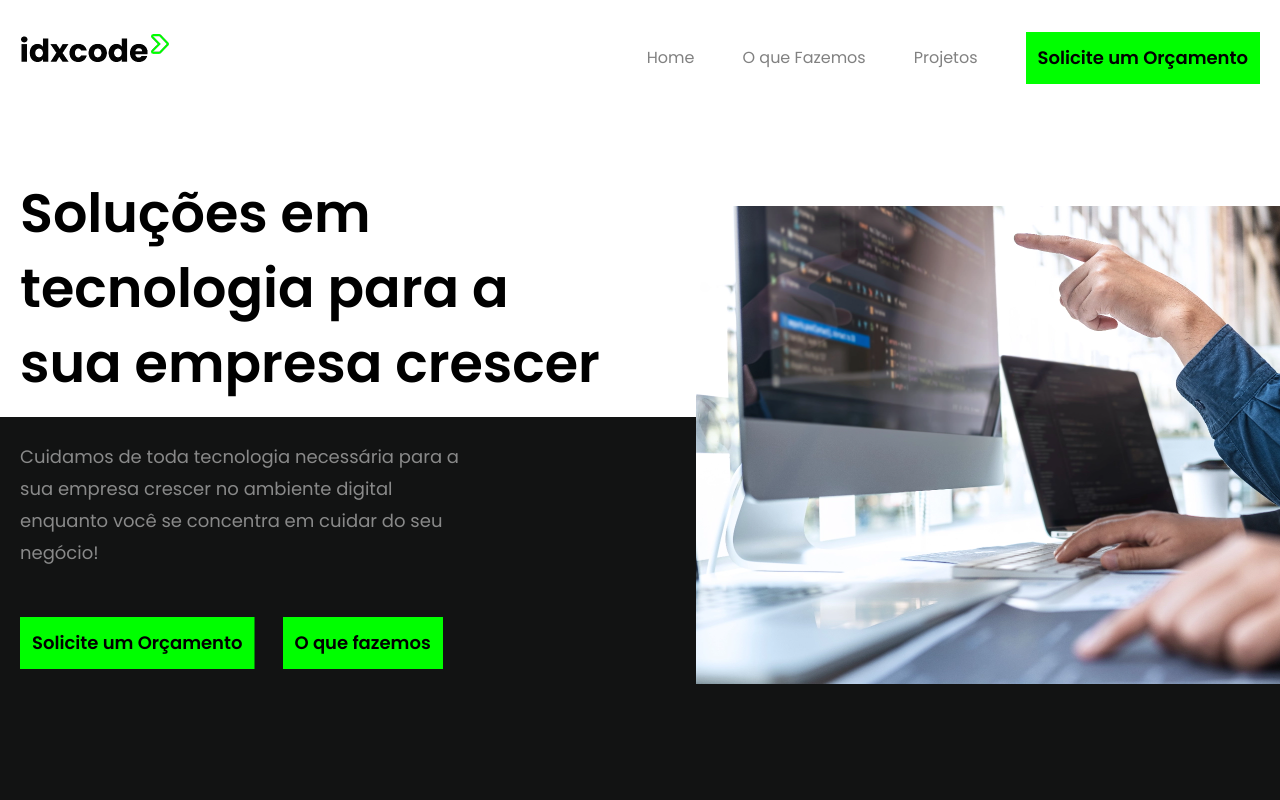
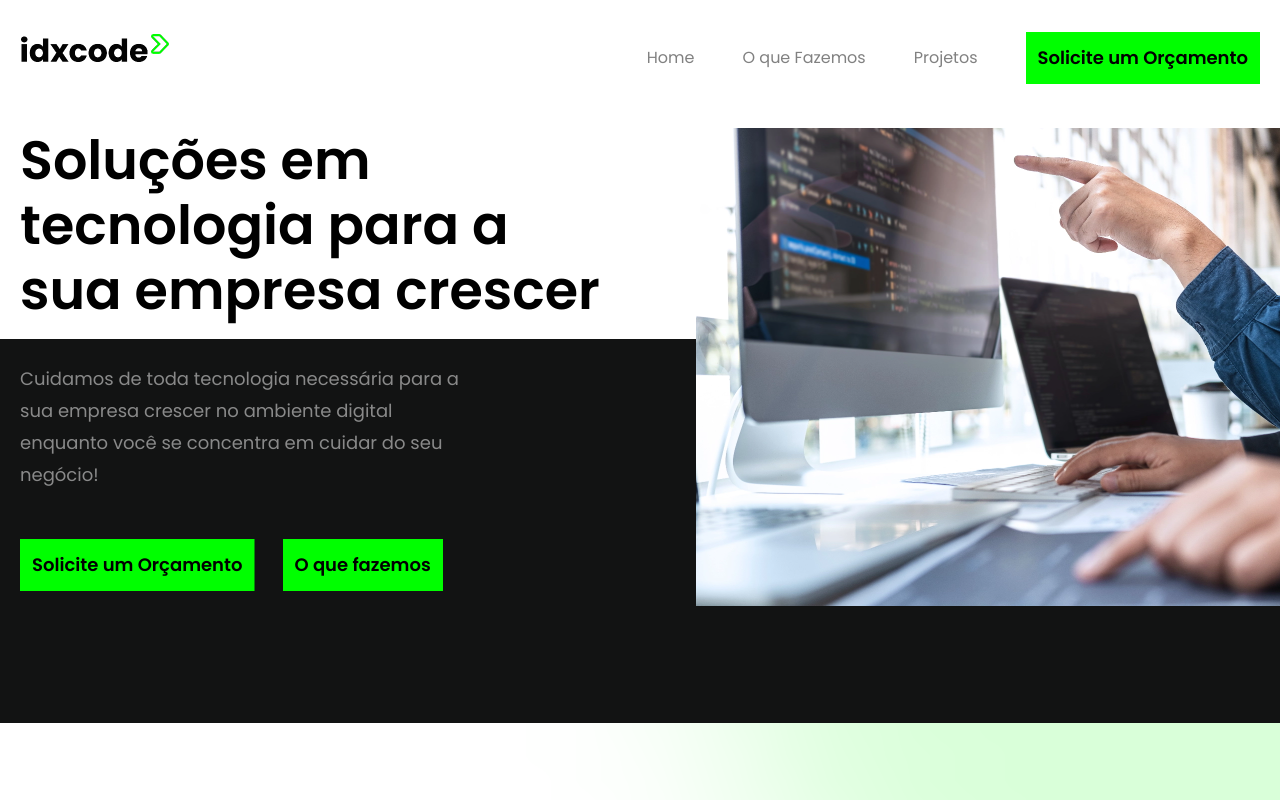
Before and after one commit to vf-jara/idxcode, a Next.js app: page / in a window 1280 px wide. Shown: the top 800 px of the page. Built offline with nearby package versions, Linux system fonts and the light colour scheme.

Commit message:
reduz margin superior da hero

```diff
--- a/components/hero/Hero.jsx
+++ b/components/hero/Hero.jsx
@@ -5,7 +5,9 @@ import BotaoOrcamento from '../botaoOrcamento/BotaoOrcamento';
 export default function Hero() {
     return (
         <>
-            <div className="w-full h-2/5 bg-white">
+        <div className="h-full lg:-mt-12">
+
+            <div className="w-full bg-white">
                 <div className="container mx-auto flex">
                     <div className="mb-4 lg:flex-col w-full lg:w-1/2">
                         <h1 className="titleHero">Soluções em<br /> tecnologia para a <br />sua empresa crescer</h1>
@@ -14,7 +16,7 @@ export default function Hero() {
                     </div>
                 </div>
             </div>
-            <div className="w-full h-2/5 bg-idx-bg-black">
+            <div className="w-full bg-idx-bg-black">
                 <div className="container mx-auto flex">
                     <div className="mb-10 lg:flex-col w-full lg:w-1/2">
                         <div className="textWhite mt-6 mb-12 w-full lg:w-3/4">
@@ -36,6 +38,7 @@ export default function Hero() {
                     </div>
                 </div>
             </div>
+        </div>
         </>
     )
 }
--- a/styles/globals.css
+++ b/styles/globals.css
@@ -33,21 +33,24 @@ a {
 
 .bg-green2 {
   background-image: url('/assets/images/elipse2x.png');
-  background-position:10% 10%;
+  background-position: 10% 10%;
 }
+
 @media(min-width:767px) {
-  .bg-green2{
+  .bg-green2 {
     background-image: url('/assets/images/elipse2x.png');
     background-position: -40% 90%;
     background-repeat: no-repeat;
   }
 }
-@media(min-width:1400px){
-  .bg-green2{
+
+@media(min-width:1400px) {
+  .bg-green2 {
     background-position: -150% 95%;
     background-repeat: no-repeat;
   }
 }
+
 .title {
   font-size: 48px;
   line-height: 52px;
@@ -56,7 +59,7 @@ a {
 
 .titleHero {
   font-size: 54px;
-  line-height: 75px;
+  line-height: 65px;
   font-weight: 600;
   font-family: 'Poppins', sans-serif !important;
 }
```
Also changed, not shown: 1 other file (tests, documents, lock files or other folders).
